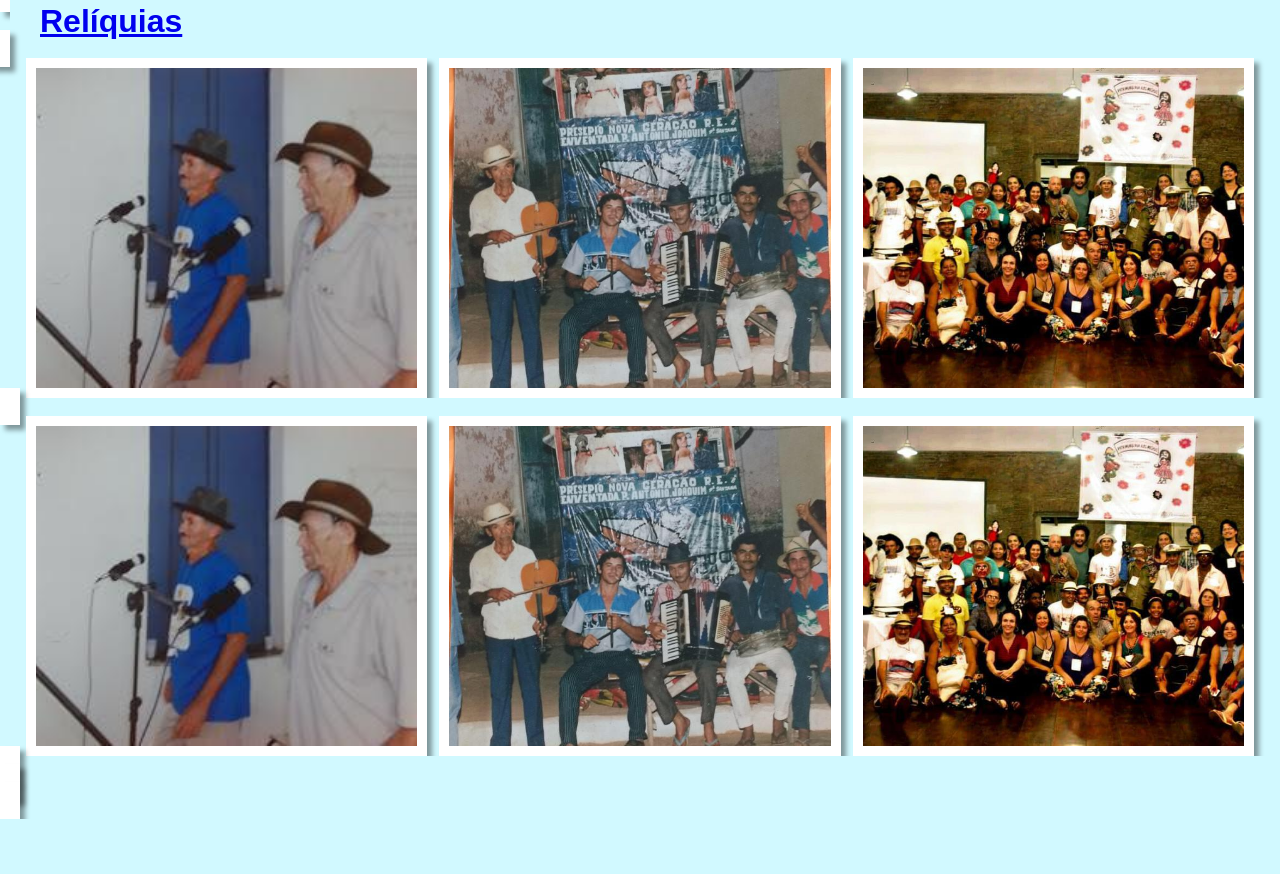
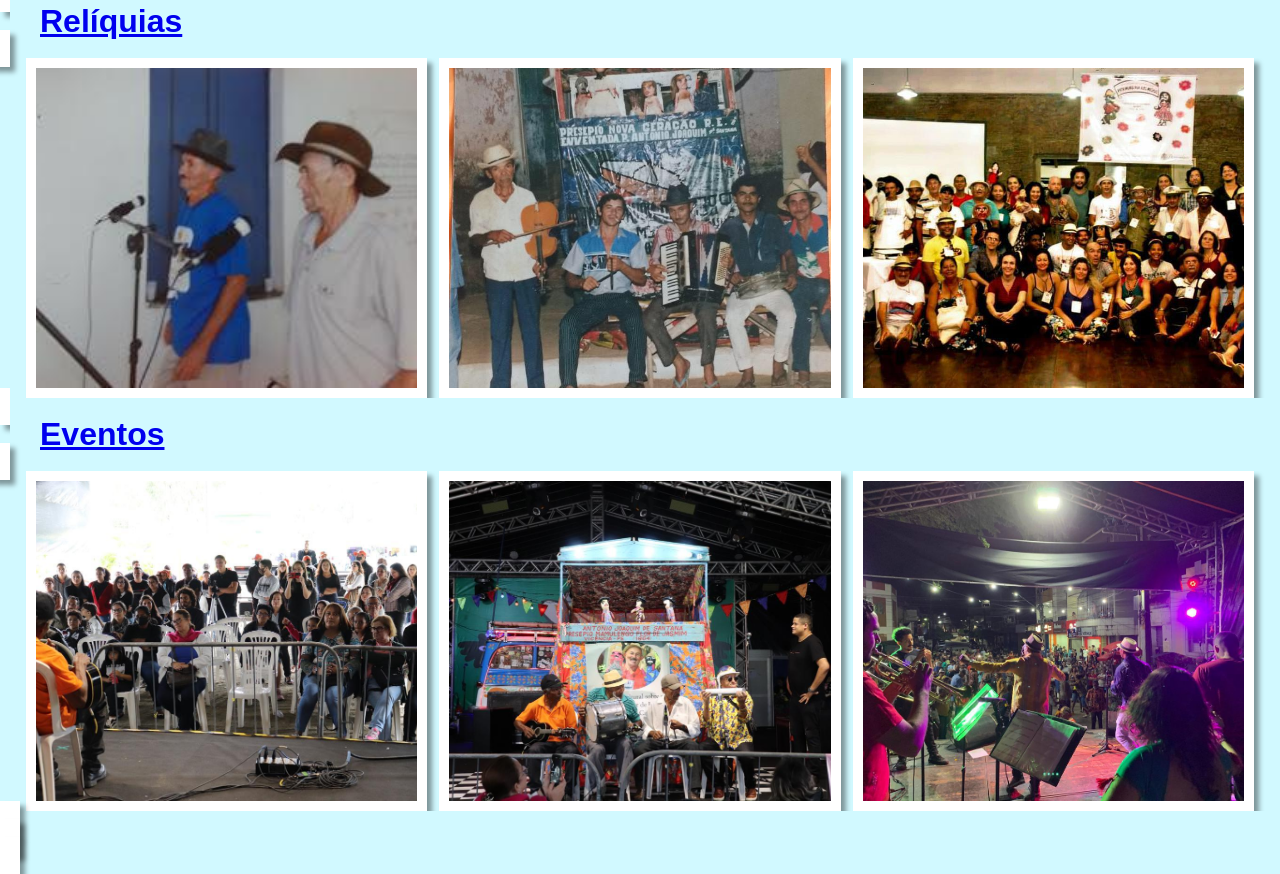
Before and after one commit to luisfilipelima/mestre_calu, a plain HTML site: page imagens.html in a window 1280 px wide. Shown: the part 1347-2221 px from the top of the page. Before the commit the page ends 2166 px from the top, so only its background shows below. Drawn offline with Linux system fonts and the light colour scheme.

Commit message:
imagens atualizadas

```diff
--- a/imagens.html
+++ b/imagens.html
@@ -68,15 +68,16 @@
 
 
             </div>
+              <h1>Eventos</h1>
             <div class="gallery-container" id="img4">
 
 
 
-                <img src="imagens/reliquia1.jfif">  <br> <br> <br>
+                <img src="imagens/evento1.jfif">  <br> <br> <br>
              <a href="img/Guido.png" class="gallery-items">
-                <img src="imagens/reliquia2.jfif">
+                <img src="imagens/evento2[.jfif">
                 <a href="img/Guido.png" class="gallery-items">
-                  <img src="imagens/reliquia4.jfif">
+                  <img src="imagens/evntos3.jfif">
 
 
         </div>
```
